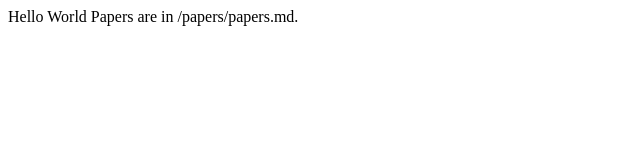
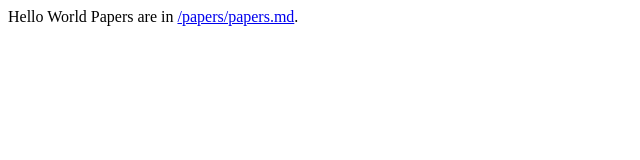
Before and after one commit to antelius/antelius.github.io, a plain HTML site: page index.html in a window 1280 px wide. Shown: the whole page, without its empty margins (0-640 px from the left). Drawn offline with Linux system fonts and the light colour scheme.

Commit message:
Update index.html

```diff
--- a/index.html
+++ b/index.html
@@ -1,3 +1,3 @@
 Hello World
 
-Papers are in <link>/papers/papers.md</link>.
+Papers are in <a href="/papers/papers.md">/papers/papers.md</a>.
```
